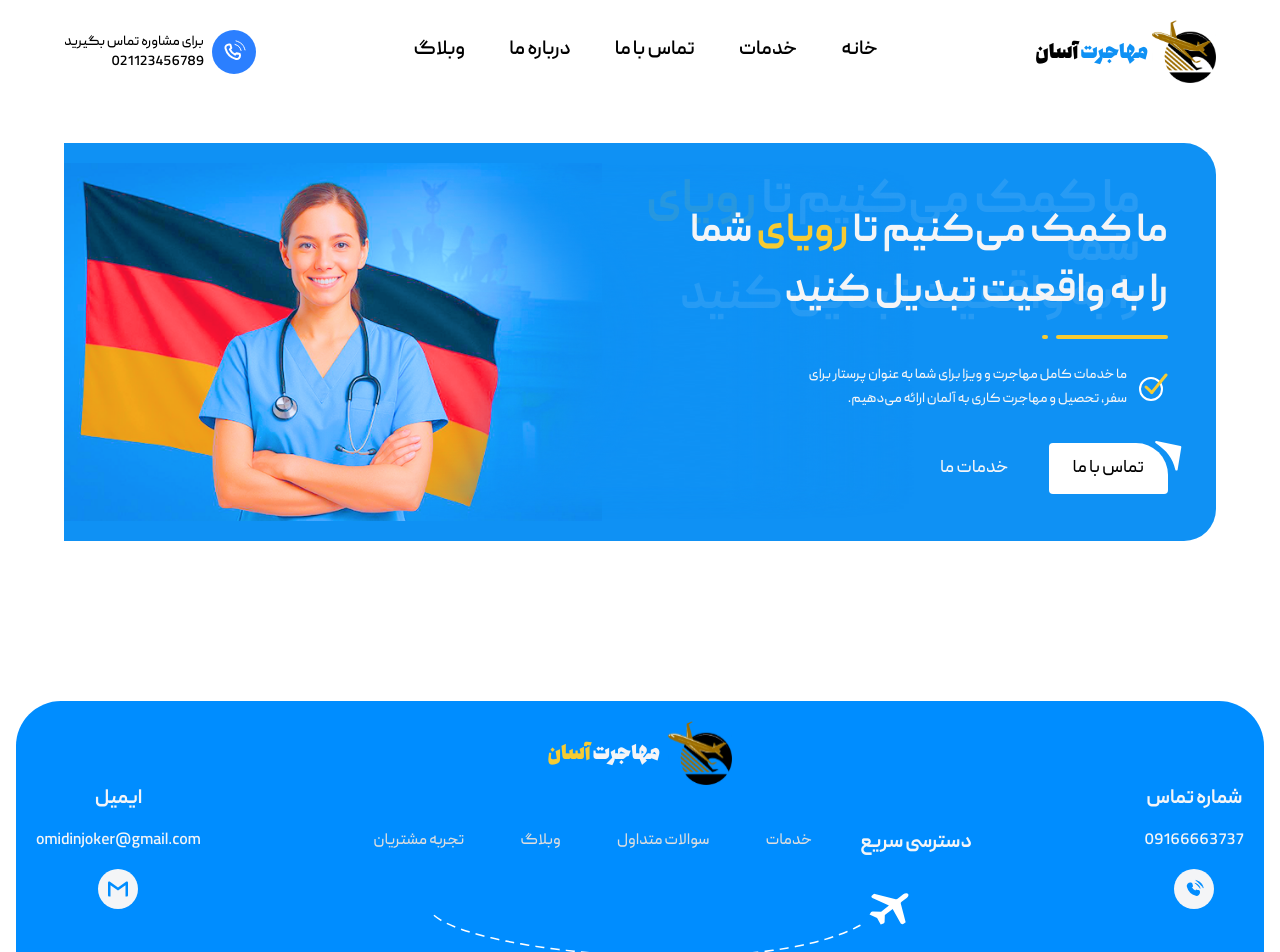
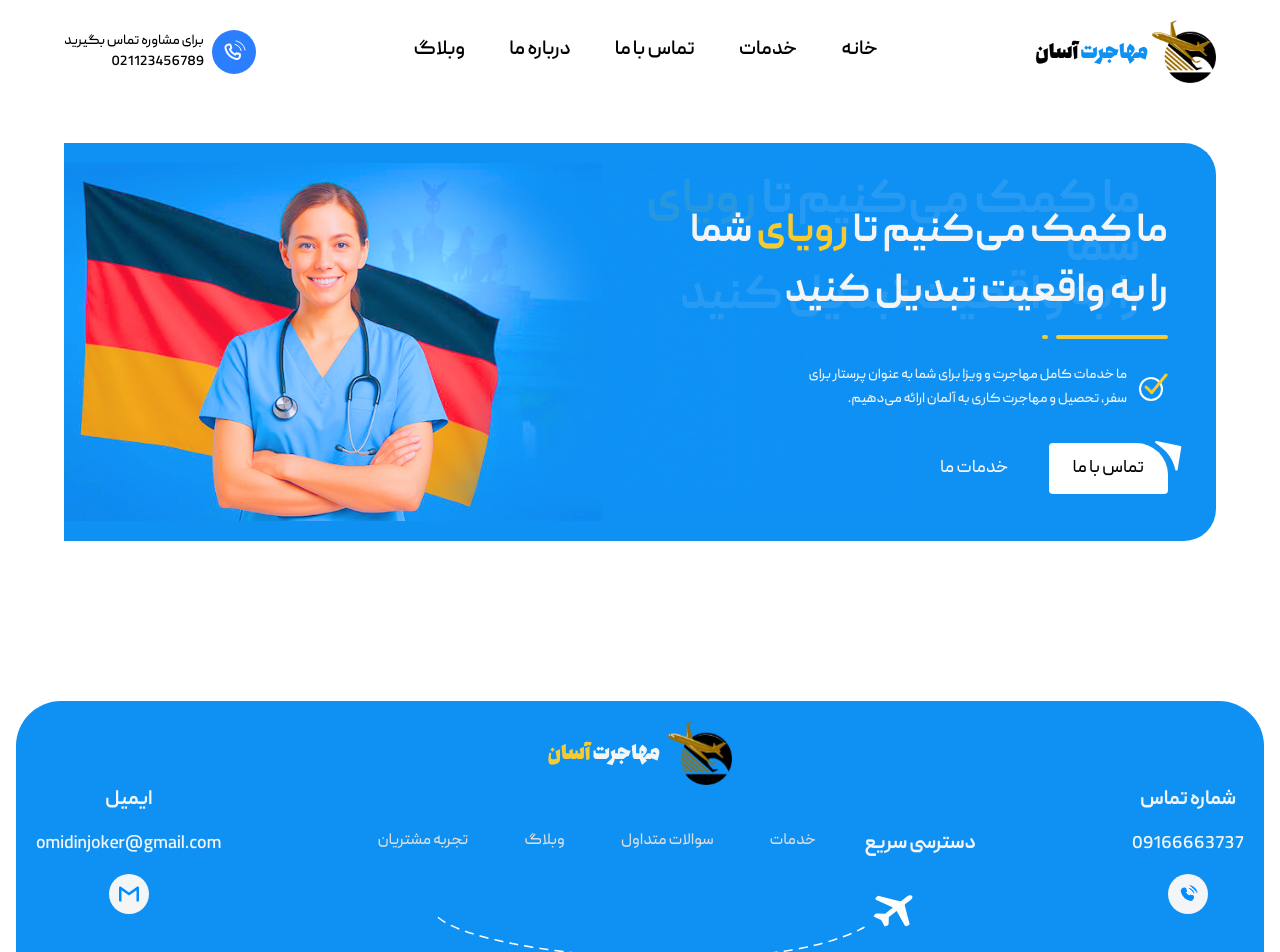
Before and after one commit to foadEbrahimi/Easy-migration, a Next.js app: page / in a window 1280 px wide. Shown: the top 952 px of the page. Built offline with nearby package versions, Linux system fonts and the light colour scheme.

Commit message:
fix styles

```diff
--- a/src/components/layout/Footer.tsx
+++ b/src/components/layout/Footer.tsx
@@ -30,7 +30,7 @@ const socials = [
 
 export default function Footer() {
   return (
-    <footer className='bg-[#008DFF] md:rounded-t-[45px] p-5 pb-4 md:mx-4'>
+    <footer className='bg-primary md:rounded-t-[45px] p-5 pb-4 md:mx-4'>
       {/* لوگو */}
       <div className='flex items-center gap-2 justify-center'>
         <Image src={logo} alt='logo' className='w-12 lg:w-16' />
@@ -43,8 +43,10 @@ export default function Footer() {
         {/* دسترسی سریع */}
         <div className='md:order-1'>
           <div className='flex flex-col mt-11 md:flex-row md:justify-center items-start gap-5 lg:gap-12 mb-8'>
-            <span className='font-bold text-white text-xl'>دسترسی سریع</span>
-            <ul className='flex flex-wrap justify-center md:justify-start gap-6 lg:gap-14 text-[#DEDEDE] font-medium'>
+            <span className='font-bold text-white text-headers-h5'>
+              دسترسی سریع
+            </span>
+            <ul className='flex flex-wrap justify-center text-body-4 md:justify-start gap-6 lg:gap-14 text-[#DEDEDE] font-medium'>
               {quickLinks.map(link => (
                 <li
                   key={link.id}
@@ -96,7 +98,7 @@ export default function Footer() {
       </div>
 
       {/* کپی‌رایت */}
-      <span className='font-medium text-white flex justify-center mt-5 text-sm md:text-base hover:text-[#f6cb32] transition-colors duration-300'>
+      <span className='font-medium text-white flex justify-center mt-5 text-body-4 md:text-base hover:text-[#f6cb32] transition-colors duration-300'>
         طراحی رابط کاربری توسط امید مرمزی ©
       </span>
     </footer>
@@ -135,8 +137,10 @@ function ContactBlock({
 }) {
   return (
     <div className='flex flex-col gap-4 items-center md:items-center'>
-      <span className='text-xl font-bold text-white'>{title}</span>
-      <span className='font-medium text-white'>{value}</span>
+      <span className='text-headers-h5 font-bold text-white'>{title}</span>
+      <span className='font-medium text-body-4 lg:text-body-3 text-white'>
+        {value}
+      </span>
       {icon && (
         <div className='w-10 h-10 bg-white rounded-full flex items-center justify-center'>
           <Image src={icon} alt={title} className='w-5 h-5' />
--- a/src/components/layout/Navbar.tsx
+++ b/src/components/layout/Navbar.tsx
@@ -36,7 +36,7 @@ export default function Navbar() {
         <div className='bg-blue-500 rounded-full w-9 h-9 xl:w-11 xl:h-11 flex items-center justify-center'>
           <Image src={phone} alt='phone' />
         </div>
-        <span className='font-medium text-sm'>
+        <span className='font-medium text-button-btn-3'>
           برای مشاوره تماس بگیرید
           <br />
           021123456789
--- a/src/components/layout/SideMenu.tsx
+++ b/src/components/layout/SideMenu.tsx
@@ -61,7 +61,7 @@ export default function SideMenu() {
             <div className='bg-blue-500 rounded-full w-9 h-9 xl:w-11 xl:h-11 flex items-center justify-center'>
               <Image src={phone} alt='phone' />
             </div>
-            <span className='font-medium text-sm'>
+            <span className='font-medium text-button-btn-3'>
               برای مشاوره تماس بگیرید
               <br />
               021123456789
```
